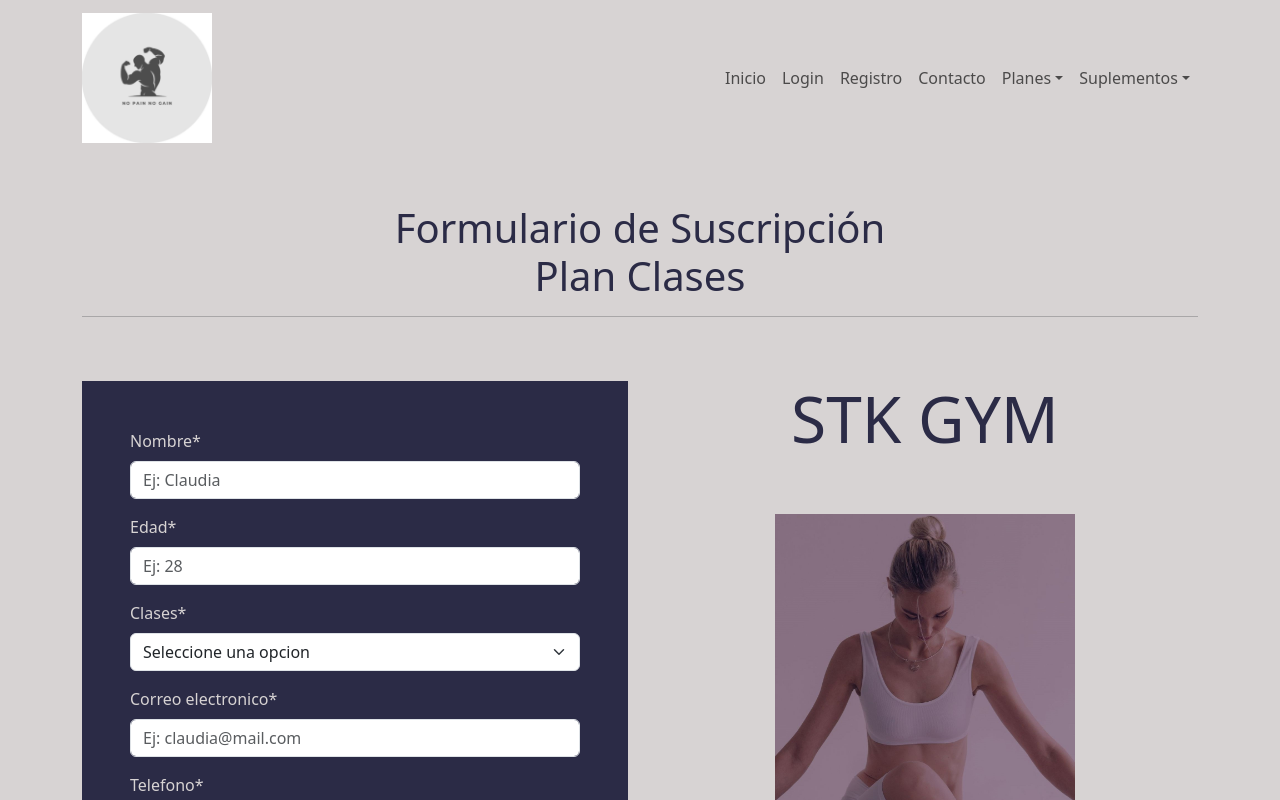
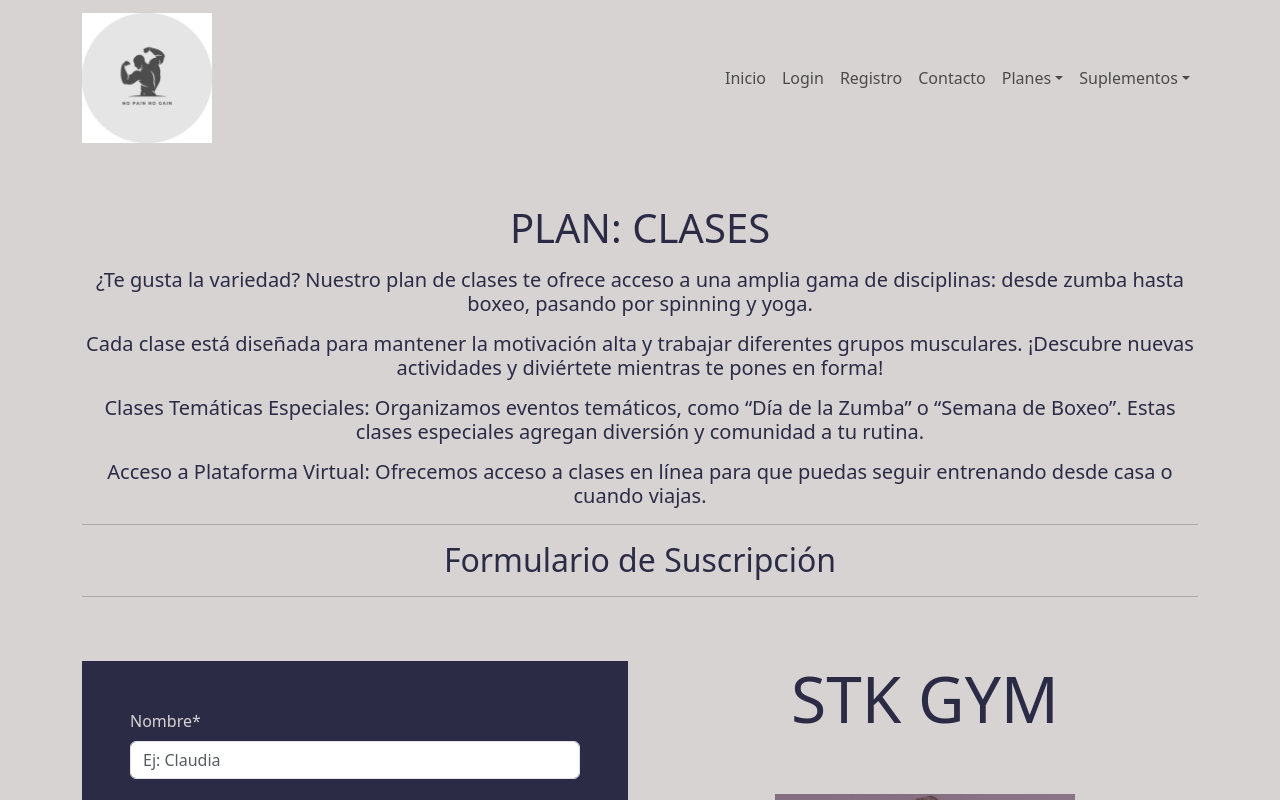
Before and after one commit to cristiandcode/Gimnasio, a React (Vite) app: page /Clases in a window 1280 px wide. Shown: the top 800 px of the page. Built offline with nearby package versions, Linux system fonts and the light colour scheme.

Commit message:
se agrego un texto de promocion para el plan clases

```diff
--- a/src/components/pages/paginasPlanes/Musculacion.jsx
+++ b/src/components/pages/paginasPlanes/Musculacion.jsx
@@ -41,7 +41,6 @@ const Musculacion = () => {
         Este plan está diseñado para aquellos que desean desarrollar su masa
         muscular de manera efectiva y segura. Nuestro enfoque se centra en la
         hipertrofia, utilizando ejercicios de fuerza específicos.
-        <br />
       </h5>
       <h5 className="text-center textoMorado">
         Recomendamos suplementos como proteínas en polvo o creatina para
--- a/src/components/pages/paginasPlanes/PlanClases.jsx
+++ b/src/components/pages/paginasPlanes/PlanClases.jsx
@@ -28,10 +28,29 @@ const PlanClases = () => {
   };
 
   return (
-    <Container className="mainSection">
-      <h1 className="mt-5 text-center textoMorado">
-        Formulario de Suscripción <br /> Plan Clases
-      </h1>
+    <Container className="mainSection mt-5">
+      <h1 className="text-center textoMorado">PLAN: CLASES</h1>
+      <h5 className="text-center textoMorado mt-3">
+        ¿Te gusta la variedad? Nuestro plan de clases te ofrece acceso a una
+        amplia gama de disciplinas: desde zumba hasta boxeo, pasando por
+        spinning y yoga.
+      </h5>
+      <h5 className="text-center textoMorado mt-3">
+        Cada clase está diseñada para mantener la motivación alta y trabajar
+        diferentes grupos musculares. ¡Descubre nuevas actividades y diviértete
+        mientras te pones en forma!
+      </h5>
+      <h5 className="text-center textoMorado mt-3">
+        Clases Temáticas Especiales: Organizamos eventos temáticos, como “Día de
+        la Zumba” o “Semana de Boxeo”. Estas clases especiales agregan diversión
+        y comunidad a tu rutina.
+      </h5>
+      <h5 className="text-center textoMorado mt-3">
+        Acceso a Plataforma Virtual: Ofrecemos acceso a clases en línea para que
+        puedas seguir entrenando desde casa o cuando viajas.
+      </h5>
+      <hr />
+      <h2 className="text-center textoMorado">Formulario de Suscripción</h2>
       <hr />
       <Row>
         <Col lg={6}>
```
